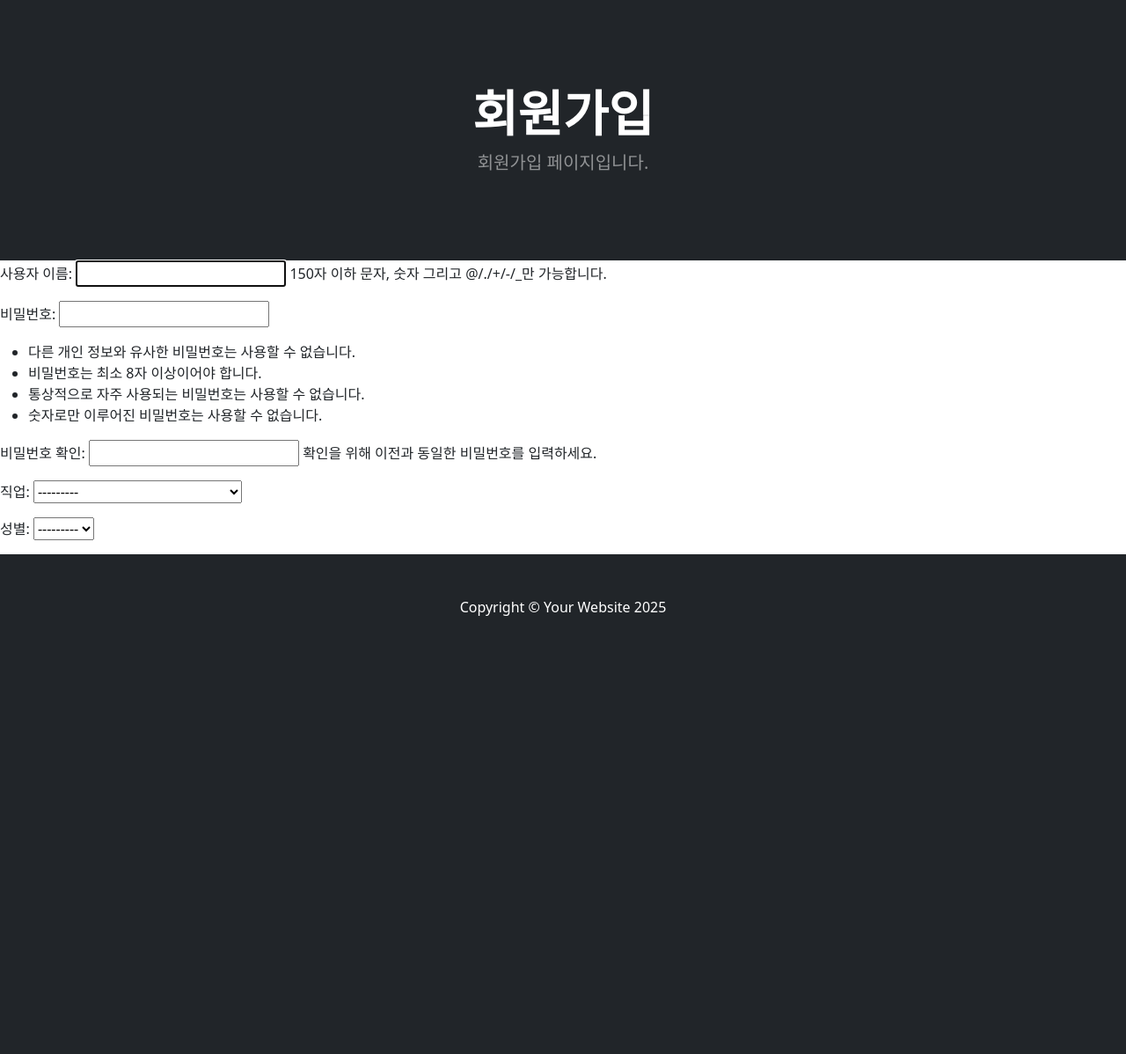
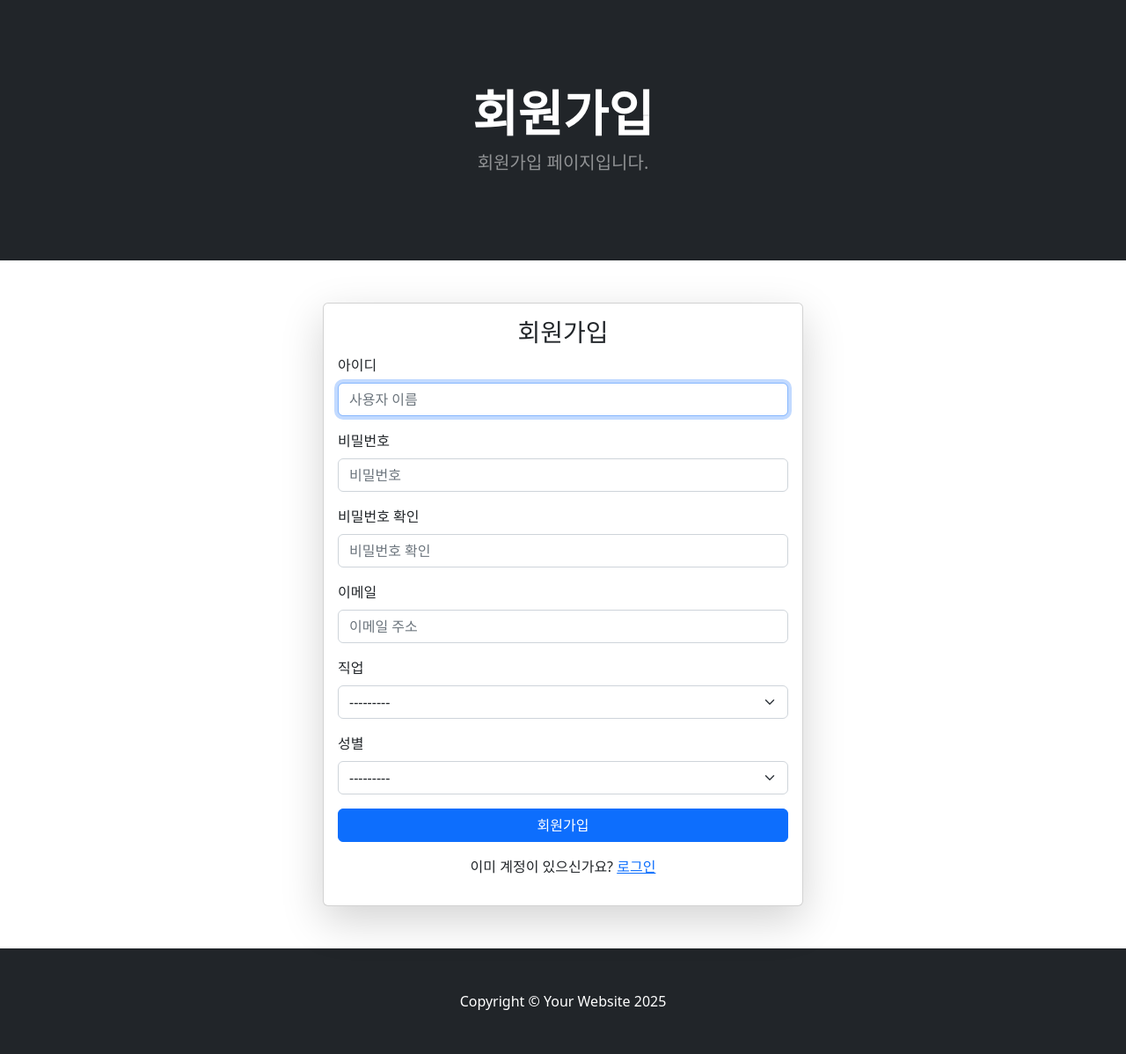
Before and after one commit to sua-repo/django_psa_ecommerce, a Django app: page /accounts/register/ in a window 1280 px wide. Shown: the part 57-1255 px from the top of the page at 88% size. Before the commit the page ends 757 px from the top, so only its background shows below. Run offline with Django 5.2, Linux system fonts and the light colour scheme; some libraries are stand-ins or nearby versions.

Commit message:
회원가입 부트스트랩 적용

```diff
--- a/accounts/forms.py
+++ b/accounts/forms.py
@@ -1,9 +1,40 @@
 from django.contrib.auth.forms import UserCreationForm
-
+from django import forms
 from accounts.models import User
 
 
 class RegisterUserForm(UserCreationForm):
+    password1 = forms.CharField(
+        label="비밀번호",
+        widget=forms.PasswordInput(
+            attrs={"class": "form-control", "placeholder": "비밀번호"}
+        ),
+    )
+    password2 = forms.CharField(
+        label="비밀번호 확인",
+        widget=forms.PasswordInput(
+            attrs={"class": "form-control", "placeholder": "비밀번호 확인"}
+        ),
+    )
+
     class Meta:
         model = User
-        fields = ["username", "password1", "password2", "job", "gender"]
+        fields = ["username", "password1", "password2", "email", "job", "gender"]
+
+    def __init__(self, *args, **kwargs):
+        super().__init__(*args, **kwargs)
+
+        # 모든 필드에 Bootstrap form-control 클래스 추가
+        for field_name, field in self.fields.items():
+            if field_name not in [
+                "password1",
+                "password2",
+            ]:  # 비밀번호 필드는 이미 설정됨
+                field.widget.attrs.update(
+                    {"class": "form-control", "placeholder": field.label}
+                )
+
+        # 성별 선택을 위한 Bootstrap form-select 클래스 추가
+        self.fields["gender"].widget.attrs.update({"class": "form-select"})
+        # 직업 선택을 위한 Bootstrap form-select 클래스 추가
+        self.fields["job"].widget.attrs.update({"class": "form-select"})
--- a/accounts/views.py
+++ b/accounts/views.py
@@ -44,14 +44,27 @@ def logout_user(request):
     return redirect("/")
 
 
-# dev_10
+# dev_10    # 회원가입
 def register_user(request):
 
     form = RegisterUserForm()
 
     if request.method == "POST":
-        print(form)
+        if request.POST["password1"] == request.POST["password2"]:
+            form = RegisterUserForm(request.POST)  # 모델에 값을 넣음
+
+            if form.is_valid():
+                form.save()  # 회원 DB 저장
+
+                # 회원가입 하자마자 로그인 시켜줌
+                username = form.cleaned_data.get("username")
+                raw_password = form.cleaned_data.get("password1")
+
+                user = authenticate(username=username, password=raw_password)
+                login(request, user)
+                return redirect("/")
+
     else:
-        context = {"form": form}
+        form = RegisterUserForm()
 
-    return render(request, "accounts/register.html", context)
+    return render(request, "accounts/register.html", {"form": form})
--- a/templates/accounts/register.html
+++ b/templates/accounts/register.html
@@ -18,7 +18,59 @@
       </header>
 {% endblock header %}
 {% block content %}
-      {{ form.as_p }}
+<!--dev_11-->
+<div class="container mt-5 mb-5">
+      <div class="row justify-content-center">
+            <div class="col-md-6">
+                  <div class="card shadow-lg">
+                        <div class="card-body">
+                            <h3 class="text-center">회원가입</h3>
+                            <form method="POST">
+                                {% csrf_token %}
+                                {% include 'layout/form_errors.html' %}
+                                <!-- 아이디 입력 -->
+                                <div class="mb-3">
+                                    <label for="id_username" class="form-label"  name="username" id="username">아이디</label>
+                                    {{ form.username }}
+                                </div>
+                                <!-- 비밀번호 입력 -->
+                                <div class="mb-3">
+                                    <label for="id_password1" class="form-label" name="password1" id="password1">비밀번호</label>
+                                    {{ form.password1 }}
+                                </div>
+                                <!-- 비밀번호 확인 -->
+                                <div class="mb-3">
+                                    <label for="id_password2" class="form-label" name="password2" id="password2">비밀번호 확인</label>
+                                    {{ form.password2 }}
+                                </div>
+                                <!-- 이메일 확인 -->
+                                <div class="mb-3">
+                                    <label for="id_email" class="form-label" name="email" id="email">이메일</label>
+                                    {{ form.email }}
+                                </div>
+                                <!-- 직업 선택 -->
+                                <div class="mb-3">
+                                    <label for="id_job" class="form-label" name="job" id="job">직업</label>
+                                    {{ form.job }}
+                                </div>
+                                <!-- 성별 선택 -->
+                                <div class="mb-3">
+                                    <label for="id_gender" class="form-label" name="gender" id="gender">성별</label>
+                                    {{ form.gender }}
+                                </div>
+                                <!-- 회원가입 버튼 -->
+                                <button type="submit" class="btn btn-primary w-100">회원가입</button>
+                            </form>
+                            <p class="text-center mt-3">
+                                이미 계정이 있으신가요? <a href="{% url 'accounts:login_user' %}">로그인</a>
+                            </p>
+                        </div>
+                    </div>
+            </div>
+      </div>
+
+</div>
+
 {% endblock content %}
 {% block footer %}
       {% include "layout/footer.html" %}
```
Also changed, not shown: config/settings.py (+16 -12 lines).
